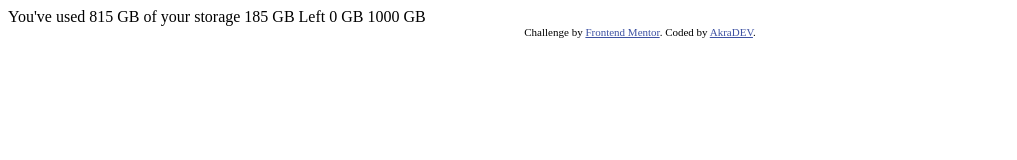
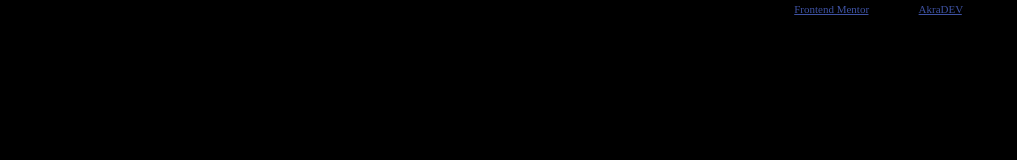
Before and after one commit to TayAki79/Fylo-data-storage-component, a plain HTML site: page index.html in a window 1280 px wide. Shown: the whole page, without its empty margins (0-1017 px from the left). Drawn offline with Linux system fonts and the light colour scheme.

Commit message:
Global Styling

```diff
--- a/style.css
+++ b/style.css
@@ -13,6 +13,23 @@
   --font-fam: 'Raleway', sans-serif;
 }
 
+/* Global Styles */
+* {
+  margin: 0;
+  padding: 0;
+  box-sizing: border-box;
+}
+
+body {
+  background-color: black;
+  display: flex;
+  justify-content: center;
+  align-items: center;
+  height: 100%;
+}
+
+
+
 .attribution {
   font-size: 11px;
   text-align: center;
```
